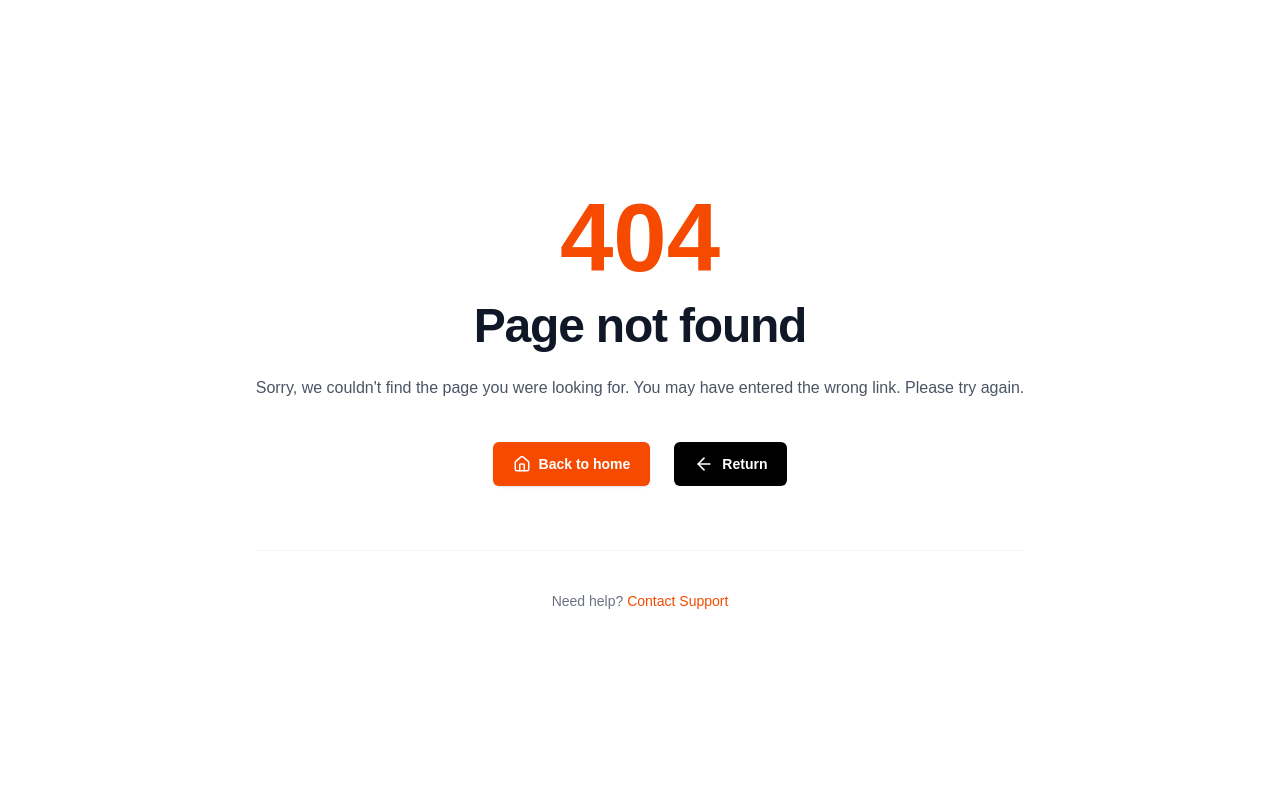
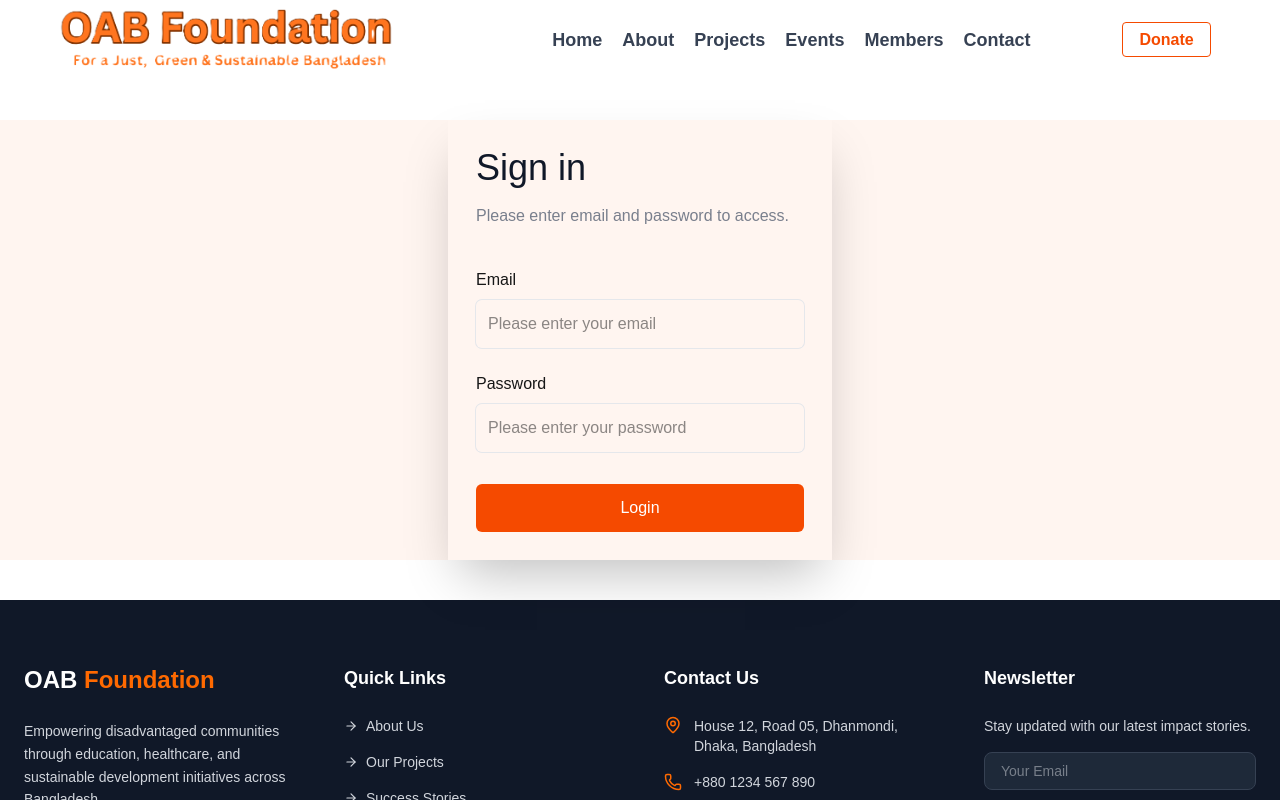
Before and after one commit to oabfoundation/oab-website, a Next.js app: page /auth/login in a window 1280 px wide. Before the commit this address had no page. Shown: the top 800 px of the page. Built offline with nearby package versions, Linux system fonts and the light colour scheme.

Commit message:
update dashboard

```diff
--- a/package.json
+++ b/package.json
@@ -10,6 +10,7 @@
   },
   "dependencies": {
     "framer-motion": "^12.34.0",
+    "js-cookie": "^3.0.5",
     "leaflet": "^1.9.4",
     "lucide-react": "^0.563.0",
     "mongodb": "^7.1.0",
--- a/src/app/(dashboardLayout)/dashboard/events/page.jsx
+++ b/src/app/(dashboardLayout)/dashboard/events/page.jsx
@@ -1,5 +1,4 @@
 "use client";
-import Events from "@/app/(mainLayout)/events/page";
 import React from "react";
 import { Plus } from "lucide-react";
 import { useRouter } from "next/navigation";
@@ -9,7 +8,6 @@ const DashboardEvents = () => {
 
   return (
     <div className="p-6 md:p-10 bg-slate-50 min-h-screen">
-
       {/* Header Section */}
       <div className="flex flex-col md:flex-row md:items-center md:justify-between gap-4 mb-8">
         <div>
@@ -34,9 +32,8 @@ const DashboardEvents = () => {
 
       {/* Events Section */}
       <div className="bg-white rounded-2xl shadow-md p-6">
-        <Events />
+        <h1>Events data not available</h1>
       </div>
-
     </div>
   );
 };
--- a/src/app/(dashboardLayout)/dashboard/projects/page.jsx
+++ b/src/app/(dashboardLayout)/dashboard/projects/page.jsx
@@ -1,16 +1,13 @@
 "use client";
-import Projects from "@/app/(mainLayout)/projects/page";
 import React from "react";
 import { Plus } from "lucide-react";
 import { useRouter } from "next/navigation";
 
 const DashboardProjects = () => {
-
-    const router = useRouter();
+  const router = useRouter();
 
   return (
     <div className="p-6 md:p-10 bg-slate-50 min-h-screen">
-
       {/* Header Section */}
       <div className="flex flex-col md:flex-row md:items-center md:justify-between gap-4 mb-8">
         <div>
@@ -35,9 +32,8 @@ const DashboardProjects = () => {
 
       {/* Projects Section */}
       <div className="bg-white rounded-2xl shadow-md p-6">
-        <Projects />
+        <h1>Projects data not available</h1>
       </div>
-
     </div>
   );
 };
--- a/src/app/(dashboardLayout)/layout.jsx
+++ b/src/app/(dashboardLayout)/layout.jsx
@@ -1,35 +1,63 @@
+"use client";
 import {
   LayoutDashboard,
   PanelsTopLeft,
   LogOut,
   UserCircle,
   House,
+  Menu,
+  X,
 } from "lucide-react";
 import Link from "next/link";
+import { usePathname } from "next/navigation";
+import { useState } from "react";
+import Cookies from "js-cookie";
 
 const DashboardLayout = ({ children }) => {
+  const pathname = usePathname();
+  const [isMobileMenuOpen, setIsMobileMenuOpen] = useState(false);
+
   const sidebarLinks = [
     { name: "Return Home", path: "/", icon: House },
     { name: "Dashboard", path: "/dashboard", icon: LayoutDashboard },
-    { name: "Polytechnics", path: "/dashboard/submit", icon: PanelsTopLeft },
-    { name: "Department", path: "/dashboard/department", icon: PanelsTopLeft },
+    { name: "Projects", path: "/dashboard/projects", icon: PanelsTopLeft },
+    { name: "Events", path: "/dashboard/events", icon: PanelsTopLeft },
   ];
+
+  const logout = () => {
+    Cookies.remove("isLoggedIn");
+    Cookies.remove("user");
+    window.location.href = "/auth/login";
+  };
 
   return (
     <section className="min-h-screen bg-slate-50 flex flex-col">
       {/* --- Top Navbar --- */}
-      <nav className="sticky top-0 z-50 w-full bg-white border-b border-slate-200">
+      <nav className="fixed top-0 z-50 w-full bg-white border-b border-slate-200">
         <div className="flex items-center justify-between px-4 h-16 md:px-8">
-          <Link href="/" className="transition-transform hover:scale-105">
-            <h1 className="font-bold text-2xl">Polytechnic Info</h1>
-          </Link>
+          <div className="flex items-center gap-4">
+            {/* Mobile Menu Toggle */}
+            <button
+              className="md:hidden p-2 hover:bg-slate-100 rounded-lg"
+              onClick={() => setIsMobileMenuOpen(!isMobileMenuOpen)}
+            >
+              {isMobileMenuOpen ? <X size={24} /> : <Menu size={24} />}
+            </button>
 
-          <div className="flex items-center gap-4 text-slate-600">
+            <Link href="/" className="transition-transform hover:scale-105">
+              <img src="/logo.png" alt="logo" className="w-56" />
+            </Link>
+          </div>
+
+          <div className="flex items-center gap-3 text-slate-600">
             <div className="flex items-center gap-2 px-3 py-1.5 rounded-full bg-slate-100 text-sm font-medium">
               <UserCircle size={18} />
               <span className="hidden sm:inline">Hi, Admin</span>
             </div>
-            <button className="flex items-center gap-2 text-sm font-semibold text-red-500 hover:bg-red-50 py-2 px-4 rounded-lg transition-colors">
+            <button
+              onClick={logout}
+              className="flex items-center gap-2 text-sm font-semibold text-red-500 hover:bg-red-50 py-2 px-3 md:px-4 rounded-lg transition-colors cursor-pointer"
+            >
               <LogOut size={18} />
               <span className="hidden sm:inline">Logout</span>
             </button>
@@ -37,39 +65,51 @@ const DashboardLayout = ({ children }) => {
         </div>
       </nav>
 
-      <div className="flex flex-1 overflow-hidden">
+      <div className="flex flex-1 pt-16">
         {/* --- Sidebar --- */}
-        <aside className="fixed top-16 h-screen w-18 md:w-60 bg-white border-r border-slate-200 flex flex-col py-6 transition-all duration-300">
+        <aside
+          className={`
+            fixed inset-y-0 left-0 z-40 w-64 bg-white border-r border-slate-200 pt-20 transition-transform duration-300 ease-in-out md:translate-x-0
+            ${isMobileMenuOpen ? "translate-x-0" : "-translate-x-full"}
+          `}
+        >
           <nav className="space-y-1 px-3">
-            {sidebarLinks.map((item, index) => {
+            {sidebarLinks.map((item) => {
               const Icon = item.icon;
-              const isActive = index === 1;
+              const isActive = pathname === item.path;
 
               return (
                 <Link
                   href={item.path}
                   key={item.name}
-                  className={`group flex items-center gap-3 px-3 py-3 rounded-xl transition-all duration-200 ${
+                  onClick={() => setIsMobileMenuOpen(false)}
+                  className={`group flex items-center gap-3 px-4 py-3 rounded-xl transition-all duration-200 ${
                     isActive
-                      ? "bg-indigo-600 text-white shadow-lg shadow-indigo-100"
-                      : "text-slate-600 hover:bg-slate-100 hover:text-indigo-600"
+                      ? "bg-orange-600 text-white shadow-md"
+                      : "text-slate-600 hover:bg-slate-100 hover:text-orange-600"
                   }`}
                 >
                   <Icon
-                    size={22}
-                    className={`${isActive ? "text-white" : "group-hover:text-indigo-600"}`}
+                    size={20}
+                    className={`${isActive ? "text-white" : "text-slate-400 group-hover:text-orange-600"}`}
                   />
-                  <span className="hidden md:block font-medium">
-                    {item.name}
-                  </span>
+                  <span className="font-medium">{item.name}</span>
                 </Link>
               );
             })}
           </nav>
         </aside>
 
+        {/* --- Overlay for Mobile Sidebar --- */}
+        {isMobileMenuOpen && (
+          <div
+            className="fixed inset-0 bg-black/20 z-30 md:hidden"
+            onClick={() => setIsMobileMenuOpen(false)}
+          />
+        )}
+
         {/* --- Main Content Area --- */}
-        <main className="flex-1 overflow-y-auto ml-20 md:ml-60 lg:ml-60 p-6 md:p-8 bg-slate-50">
+        <main className="flex-1 transition-all duration-300 md:ml-64 p-4 md:p-8">
           <div className="max-w-7xl mx-auto">{children}</div>
         </main>
       </div>
--- /dev/null
+++ b/src/app/(mainLayout)/auth/login/page.jsx
@@ -0,0 +1,83 @@
+"use client";
+import { useState } from "react";
+import { useRouter } from "next/navigation";
+import Cookies from "js-cookie";
+
+export default function Login() {
+  const [email, setEmail] = useState("");
+  const [password, setPassword] = useState("");
+  const [error, setError] = useState("");
+  const router = useRouter();
+
+  const handleLogin = (e) => {
+    e.preventDefault();
+
+    // Hardcoded credentials
+    const MOCK_EMAIL = "oab@gmail.com";
+    const MOCK_PASSWORD = "password123";
+
+    if (email === MOCK_EMAIL && password === MOCK_PASSWORD) {
+      const user = {
+        name: "Mohyminul Islam",
+        email: MOCK_EMAIL,
+        image:
+          "https://images.unsplash.com/photo-1633332755192-727a05c4013d?q=80&w=200",
+      };
+
+      Cookies.set("isLoggedIn", "true", { expires: 1 });
+      Cookies.set("user", JSON.stringify(user), { expires: 1 });
+      router.push("/dashboard");
+      console.log("router", router);
+    }
+  };
+
+  return (
+    <div className="flex items-center justify-center w-full px-4 my-10">
+      <form
+        onSubmit={handleLogin}
+        className="flex w-full flex-col max-w-96 shadow-2xl p-7"
+      >
+        <h2 className="text-4xl font-medium text-gray-900">Sign in</h2>
+
+        <p className="mt-4 text-base text-gray-500/90">
+          Please enter email and password to access.
+        </p>
+
+        <div className="mt-10">
+          <label className="font-medium">Email</label>
+          <input
+            className="mt-2 rounded-md ring ring-gray-200 focus:ring-2 focus:ring-orange-600 outline-none px-3 py-3 w-full"
+            name="email"
+            type="email"
+            placeholder="Please enter your email"
+            value={email}
+            onChange={(e) => setEmail(e.target.value)}
+            // fullWidth
+            required
+          />
+        </div>
+
+        <div className="mt-6">
+          <label className="font-medium">Password</label>
+          <input
+            placeholder="Please enter your password"
+            className="mt-2 rounded-md ring ring-gray-200 focus:ring-2 focus:ring-orange-600 outline-none px-3 py-3 w-full"
+            name="password"
+            type="password"
+            value={password}
+            onChange={(e) => setPassword(e.target.value)}
+            required
+          />
+        </div>
+
+        <button
+          type="submit"
+          className="mt-8 py-3 w-full cursor-pointer rounded-md bg-orange-600 text-white transition hover:bg-orange-700"
+        >
+          Login
+        </button>
+      </form>
+      {error && <p style={{ color: "red" }}>{error}</p>}
+    </div>
+  );
+}
```
Also changed, not shown: 1 other file (tests, documents, lock files or other folders).
